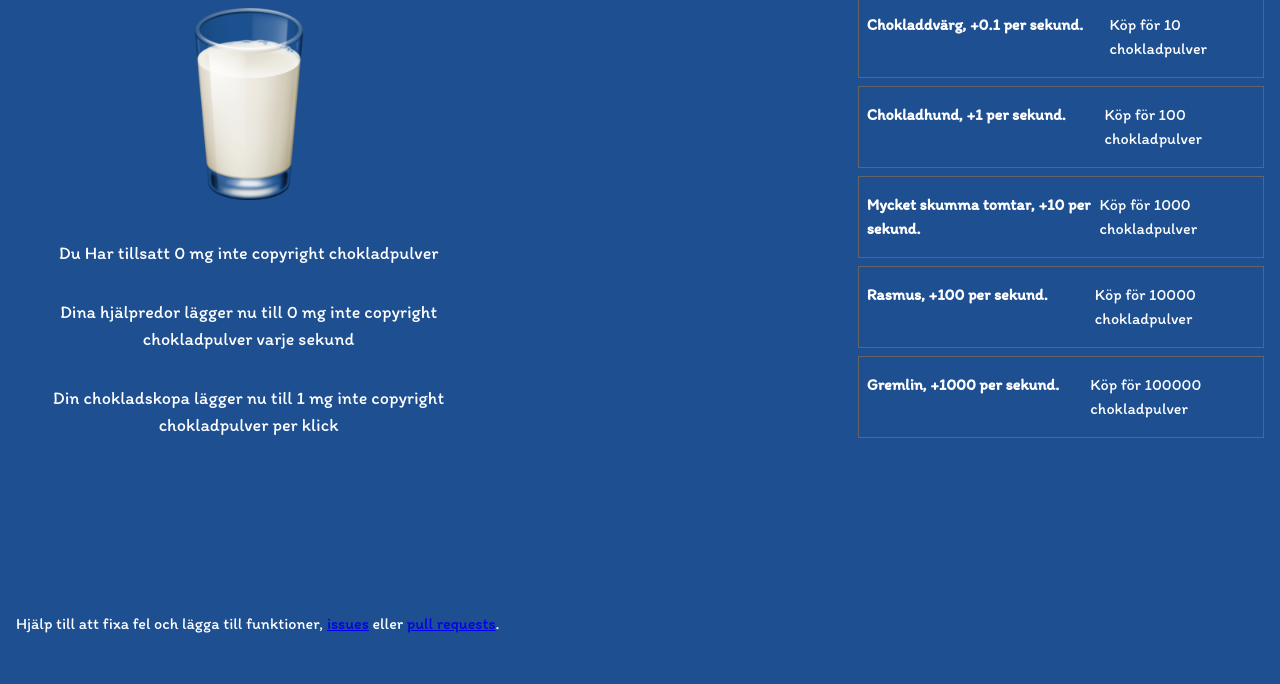
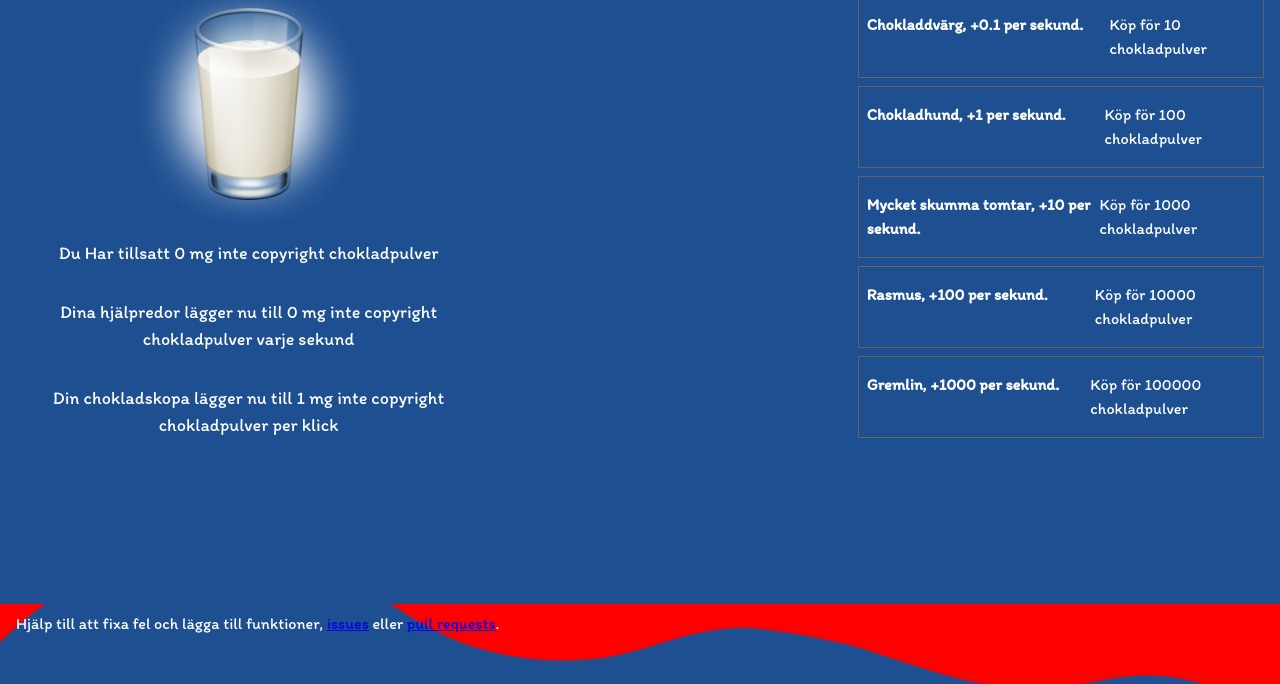
Before and after one commit to albertsparrman/Clicker, a plain HTML site: page index.html in a window 1280 px wide. Shown: the part 116-800 px from the top of the page. Drawn offline with Linux system fonts and the light colour scheme.

Commit message:
fixa bakgrundbilder

```diff
--- a/css/style.css
+++ b/css/style.css
@@ -107,7 +107,7 @@ select {
  * Genom att sätta en font på body elementet så används fonten på hela sidan.
  */
 body {
-    background-image: url(img/InteOBoy2.png);
+    background-image: url(../img/InteOBoy2.png);
     background-size: 80rem;
     display: flex;
     flex-direction: column;
@@ -207,7 +207,7 @@ footer {
     padding: 0;
     border: none;
     background-color: transparent;
-    background-image: url("img/Namnlöst-1.png");
+    background-image: url(../img/Namnlöst-1.png);
     background-position: center;
     background-size: 17rem;
     background-repeat: no-repeat;
```
